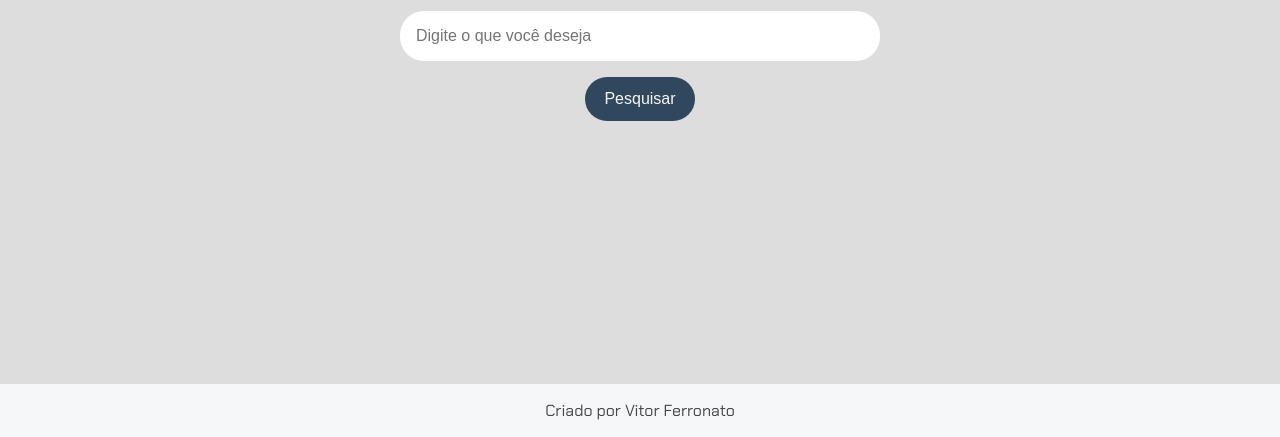
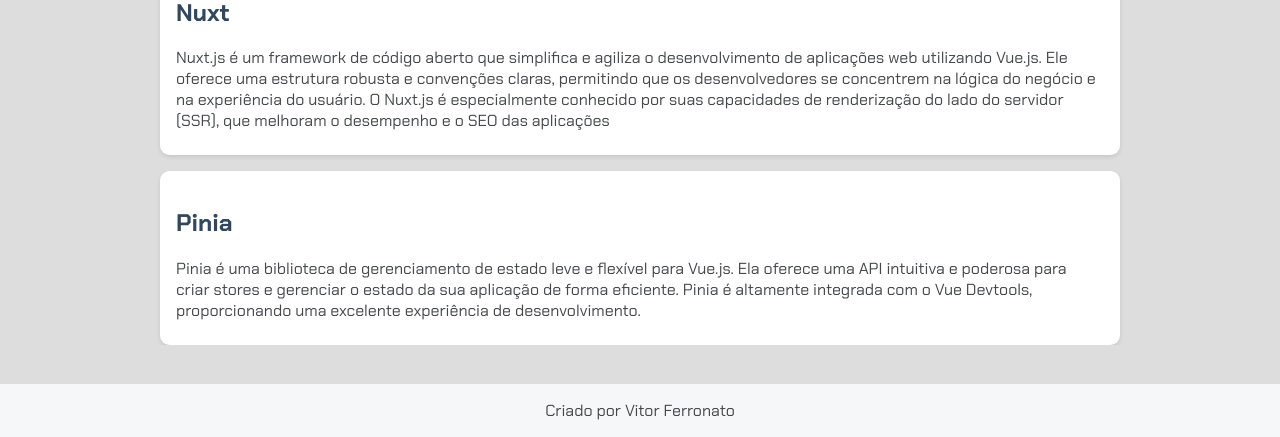
Before and after one commit to VitorFerronato/gemini-imersao-alura, a plain HTML site: page index.html in a window 1280 px wide. Shown: the part 363-800 px from the top of the page. Drawn offline with Linux system fonts and the light colour scheme.

Commit message:
feat: add js

```diff
--- /dev/null
+++ b/app.js
@@ -0,0 +1 @@
+console.log("Hello world!");
--- a/index.html
+++ b/index.html
@@ -16,10 +16,56 @@
         <input type="text" placeholder="Digite o que você deseja" />
         <button>Pesquisar</button>
       </section>
+
+      <section class="resultados-pesquisa">
+        <div class="item-resultado">
+          <h2>
+            <a href="https://nuxt.com/" target="_blank">Nuxt</a>
+          </h2>
+          <p class="descricao-meta">
+            Nuxt.js é um framework de código aberto que simplifica e agiliza o
+            desenvolvimento de aplicações web utilizando Vue.js. Ele oferece uma
+            estrutura robusta e convenções claras, permitindo que os
+            desenvolvedores se concentrem na lógica do negócio e na experiência
+            do usuário. O Nuxt.js é especialmente conhecido por suas capacidades
+            de renderização do lado do servidor (SSR), que melhoram o desempenho
+            e o SEO das aplicações
+          </p>
+        </div>
+
+        <div class="item-resultado">
+          <h2>
+            <a href="https://pinia.vuejs.org/" target="_blank">Pinia</a>
+          </h2>
+          <p class="descricao-meta">
+            Pinia é uma biblioteca de gerenciamento de estado leve e flexível
+            para Vue.js. Ela oferece uma API intuitiva e poderosa para criar
+            stores e gerenciar o estado da sua aplicação de forma eficiente.
+            Pinia é altamente integrada com o Vue Devtools, proporcionando uma
+            excelente experiência de desenvolvimento.
+          </p>
+        </div>
+
+        <div class="item-resultado">
+          <h2>
+            <a href="https://vuetifyjs.com/" target="_blank">Vuetify</a>
+          </h2>
+          <p class="descricao-meta">
+            Vuetify é um framework de componentes UI baseado no Material Design,
+            construído sobre o Vue.js. Ele oferece uma ampla gama de componentes
+            pré-construídos e personalizáveis, permitindo que você crie
+            interfaces de usuário atraentes e responsivas de forma rápida e
+            fácil. Vuetify é ideal para construir aplicações web modernas com um
+            design consistente e profissional.
+          </p>
+        </div>
+      </section>
     </main>
 
     <footer>
       <p>Criado por Vitor Ferronato</p>
     </footer>
+
+    <script src="./app.js"></script>
   </body>
 </html>
```
